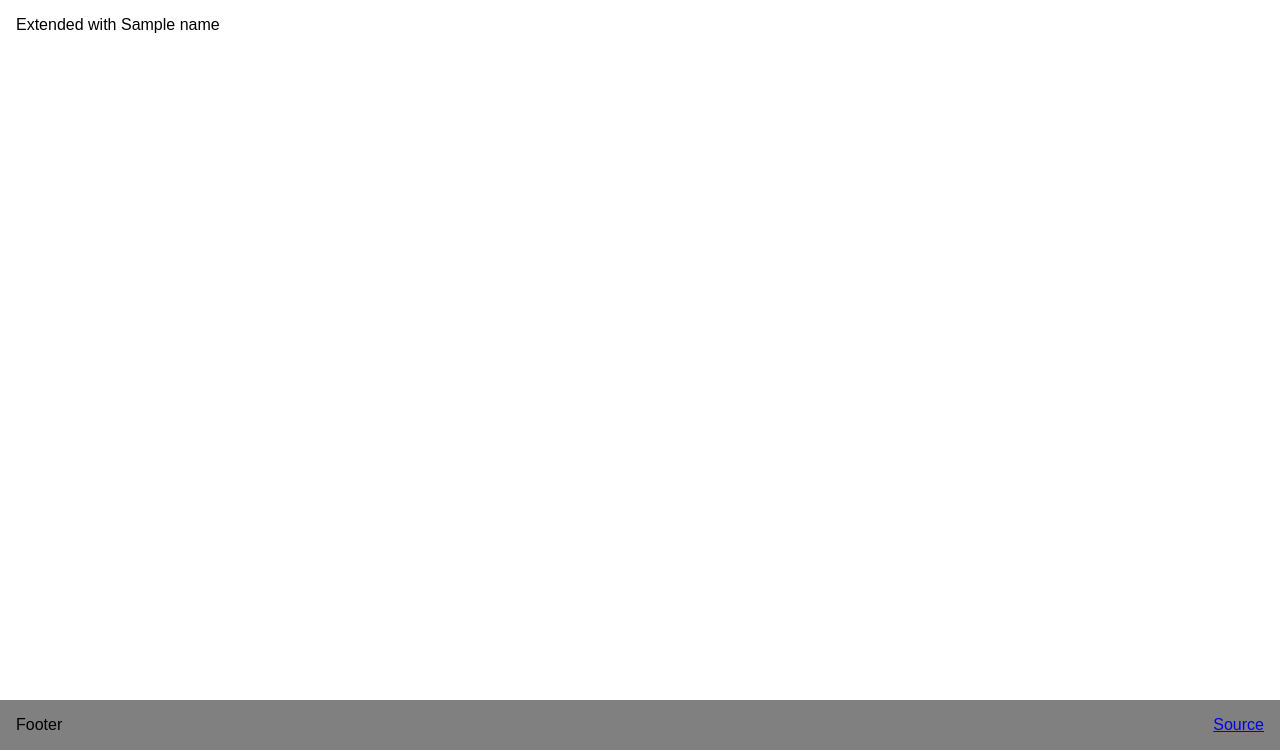
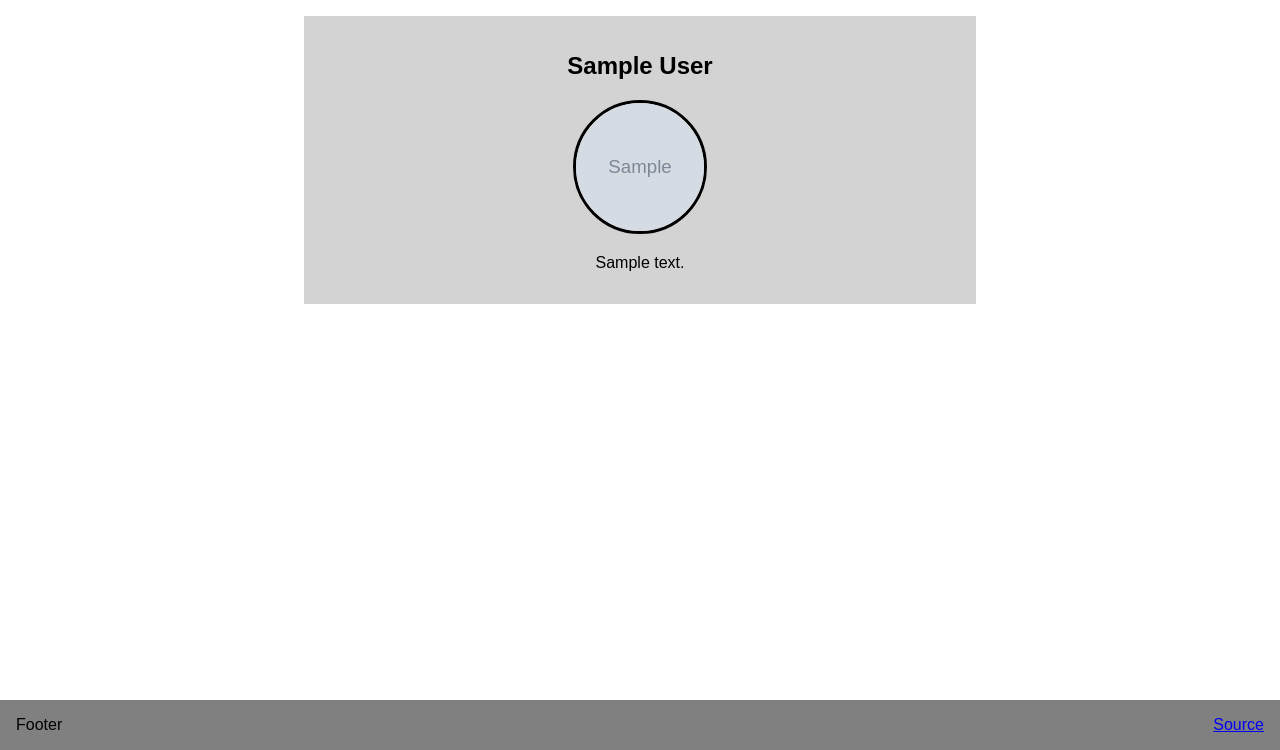
Before and after one commit to Miabread/amaranth, a Flask app: template templates/user.html in a window 1280 px wide. Shown: the part 50-800 px from the top of the page. Run offline with Flask 3, Linux system fonts and the light colour scheme; the template is opened without the code that fills it: most values are stand-ins (such as "Sample title", 1, 10 or a date in 2020); grey boxes marked "Sample" are stand-in pictures.

Commit message:
3.2, make user pages that show some info about a user
This can handle missing users, missing info, long usernames and bios, and weirdly sized profile pictures

```diff
--- a/app.py
+++ b/app.py
@@ -33,7 +33,7 @@ def login():
 @app.route("/user/<username>")
 def welcome(username):
     # SQL query to select the display name and bio from a user
-    query = "SELECT display_name,bio FROM user WHERE username = %s"
+    query = "SELECT display_name,bio,profile_picture FROM user WHERE username = %s"
 
     # Execute SQL command using the username to replace %s
     # not sure why the replacement has to be a tuple, but it does
@@ -41,12 +41,17 @@ def welcome(username):
 
     # This can be accessed like an array
     dbresult = cursor.fetchone()
-    displayname = dbresult[0]
-    bio = dbresult[1]
-    print(displayname)
-    print(bio)
 
-    return render_template("user.html", name=username)
+    # If there's no profile picture set then change it to use the placeholder one
+    profile_picture = dbresult[2]
+    if not profile_picture:
+        profile_picture = "no_profile_picture_set.png"
+
+    # If cursor.rowcount is 0 then the result doesn't exist'
+    if not cursor.rowcount:
+        return render_template("notfound.html", type="User", username=username)
+    else:
+        return render_template("user.html", username=username, displayname=dbresult[0], bio=dbresult[1], profile_picture=profile_picture)
 
 @app.route("/admin/<name>")
 def admin_view(name):
--- a/static/style.css
+++ b/static/style.css
@@ -28,3 +28,18 @@ header p, footer p {
 p { margin: 1rem; }
 
 .right { float: right; }
+
+.profile-info {
+    background-color: lightgray;
+    width: 50%;
+    margin: 1rem auto;
+    padding: 1rem;
+    text-align: center;
+}
+.profile-info img {
+    border: solid black 3px;
+    border-radius: 50%;
+    height: 8rem;
+    width: 8rem;
+    object-fit: cover;
+}
--- /dev/null
+++ b/templates/notfound.html
@@ -0,0 +1,5 @@
+{% extends 'base.html' %}
+
+{% block body %}
+<p>{{ type }} {{ username }} doesn't exist.</p>
+{% endblock %}
--- a/templates/user.html
+++ b/templates/user.html
@@ -1,8 +1,11 @@
 {% extends 'base.html' %}
 
-{# This is a comment #}
-{# By using block body here it replaces the block body in base #}
-{# {{ name }} will be replaced by whatever variable you set it to #}
 {% block body %}
-<p>Extended with {{ name }}</p>
+<div class="profile-info">
+    <h2>{{ displayname }}</h2>
+    <img src="/static/profile-pictures/{{ profile_picture }}">
+    {% if bio %}
+    <p>{{ bio }}</p>
+    {% endif %}
+</div>
 {% endblock %}
```
Also changed, not shown: static/profile-pictures/no_profile_picture_set.png (added), static/profile-pictures/problem_child.png (added), static/profile-pictures/test_username.png (added).
